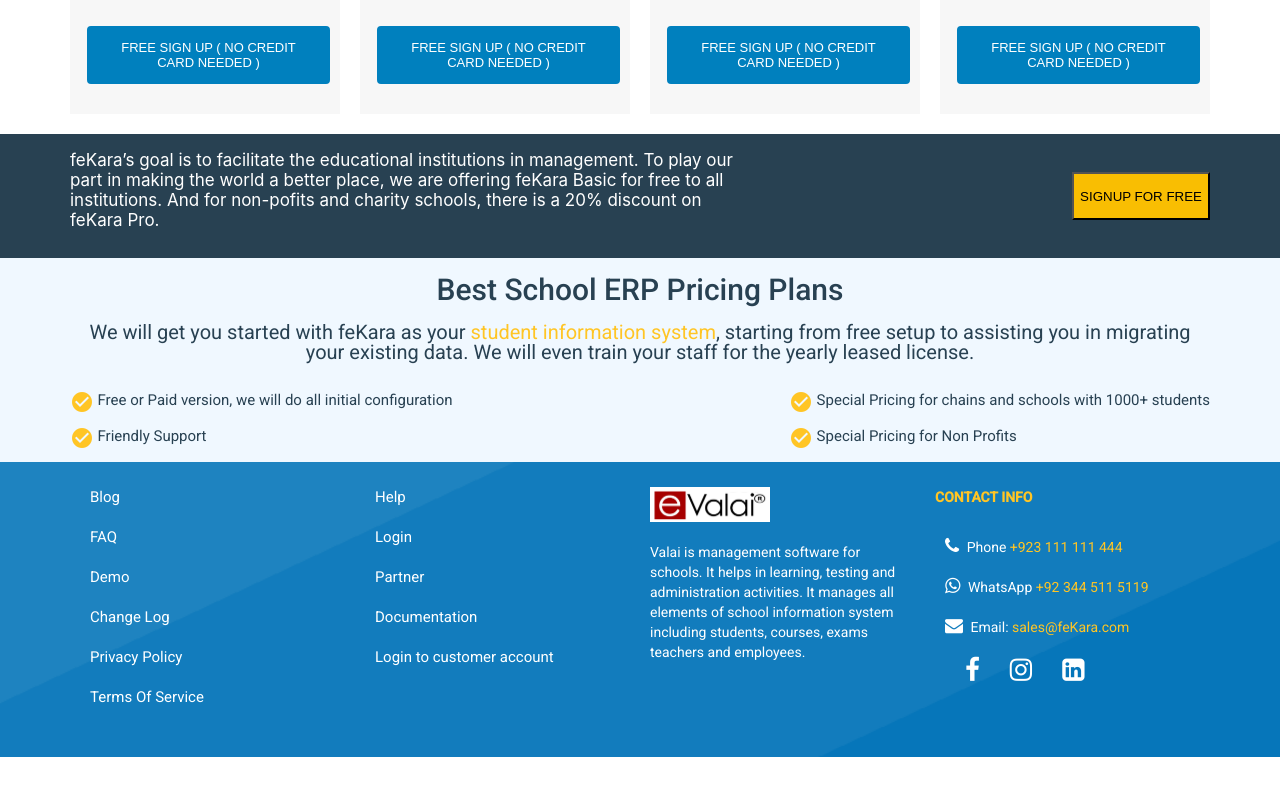
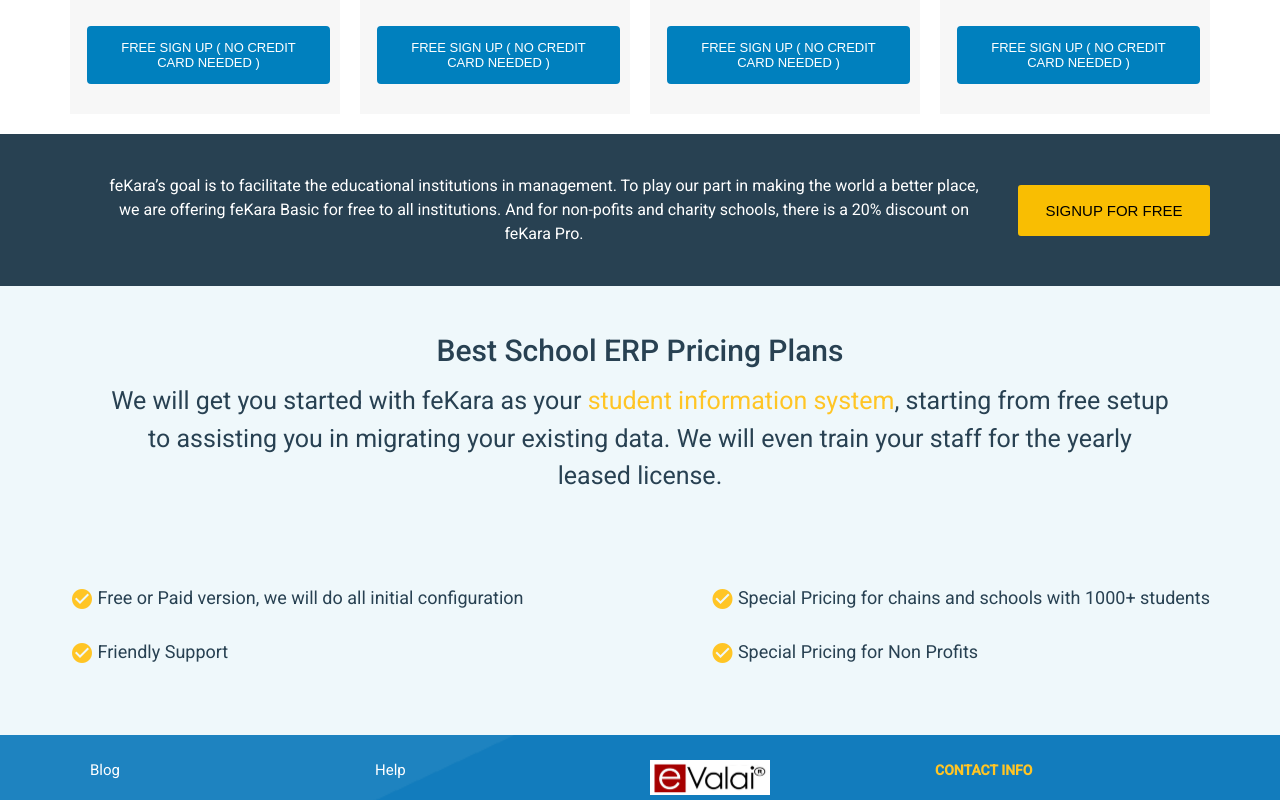
Before and after one commit to janakshah89/valai-school, an Angular app: page /pricing in a window 1280 px wide. Shown: the part 760-1560 px from the top of the page. Before the commit the page ends 1517 px from the top, so only its background shows below. Built offline with nearby package versions, Linux system fonts and the light colour scheme.

Commit message:
Added code for home and pricing footer

```diff
--- a/src/app/header/header.component.html
+++ b/src/app/header/header.component.html
@@ -1,7 +1,9 @@
 <div class="header-container">
     <div class="header-wrapper">
         <div class="logo">
-            <img src="./../../assets/img/Logo.png" />
+            <a href="/home">
+                <img src="./../../assets/img/Logo.png" />
+            </a>
         </div>
         <div class="nav-links">
             <nav>
--- a/src/app/home/home.component.html
+++ b/src/app/home/home.component.html
@@ -47,6 +47,7 @@
     </div>
 
     <div class="why-valai">
+        <div class="title"> Why Va<span class="valai-color">l</span>ai </div>
         <img src="../../assets/img/mobile.png" alt="">
 
     </div>
--- a/src/app/home/home.component.scss
+++ b/src/app/home/home.component.scss
@@ -124,4 +124,25 @@
         }
 
     }
+
+    .why-valai {
+        text-align: center;
+        margin: 0 auto;
+        max-width: 1140px;
+        padding: 20px 30px 80px;
+
+        .title {
+            font-size: 40px;
+            margin: 40px auto;
+            line-height: 1;
+
+            .valai-color {
+                color: $valai-color;
+            }
+        }
+        img {
+            margin: 0 auto;
+            height: 500px;
+        }
+    }
 }
--- a/src/app/pricing/pricing.component.html
+++ b/src/app/pricing/pricing.component.html
@@ -307,10 +307,10 @@
 
   <div class="sign-up-free-bg">
     <section class="sign-up-free-container">
-      <p>feKara’s goal is to facilitate the educational institutions in management. To play our part in making the world
+      <div>feKara’s goal is to facilitate the educational institutions in management. To play our part in making the world
         a better place, we are offering feKara Basic for free to all institutions. And for non-pofits and charity
         schools, there is a 20% discount on feKara Pro.
-      </p>
+      </div>
 
       <button>SIGNUP FOR FREE</button>
     </section>
--- a/src/app/pricing/pricing.component.scss
+++ b/src/app/pricing/pricing.component.scss
@@ -5,7 +5,7 @@
   .pricing-header {
     padding: 60px 30px;
     text-align: center;
-    background-color: aliceblue;
+    background-color: $pricing-card-bg-color;
     color: $dark-font-color;
 
     h2 {
@@ -101,44 +101,55 @@
   }
 
   .sign-up-free-bg {
-    background-color: #284152;
+    background-color: $dark-bg-color;
 
     .sign-up-free-container {
+      max-width: 1140px;
+      margin: 0 auto;
+      padding: 40px 0;
       display: flex;
-      justify-content: space-between;
-      max-width: 1140px;
       color: white;
-      font-size: 17px;
-      margin: auto;
-      font-family: -apple-system, BlinkMacSystemFont, "Segoe UI", Roboto, Oxygen, Ubuntu, Cantarell, "Open Sans",
-        "Helvetica Neue", sans-serif;
-      padding: 1rem;
+      align-items: center;
     }
-    p{
-      max-width: 60%;
+
+    div {
+      font-size: 16px;
+      line-height: 24px;
+      flex: 6;
+      margin: 0;
+      text-align: center;
+      justify-content: center;
+      padding: 0 30px;
     }
+
     button{
-      max-width: 30%;
-      background-color: $primary-btn-color;
-      height: 3rem;
-      margin: auto 0;
+      @include primary-btn;
+      margin: 0 auto;
+      padding: 15px 20px;
     }
   }
 
   .pricing-footer-bg{
-    background-color: aliceblue;
+    background-color: $light-bg-color;
+
     .pricing-footer-container{
-      padding: 1rem;
+      padding: 50px 0 80px;
       max-width: 1140px;
       margin: auto;
       text-align: center;
-      color: #284152;
+      color: $dark-bg-color;
+
       h2{
         font-size: 30px;
-        margin-top: 0;
+        line-height: 30px;
+        font-weight: 500;
       }
+
       p{
-        font-size: 20px;
+        font-size: 25px;
+        line-height: 1.5;
+        padding: 0 40px;
+
         a{
           color: $secondary-font-color;
         }
@@ -147,15 +158,20 @@
 
     .pricing-features-container{
       max-width: 1140px;
-      margin: auto;
+      margin: 0 auto;
       display: flex;
       justify-content: space-between;
+      padding-bottom: 40px;
+
       p{
         display: flex;
         gap: 3.5px;
         font-size: 15px;
-        color: #284152;
+        color: $dark-bg-color;
         font-weight: 400;
+        font-size: 18px;
+        line-height: 22px;
+        margin-bottom: 30px;
         mat-icon{
           color: $secondary-font-color;
         }
--- a/src/app/shared/_variable.scss
+++ b/src/app/shared/_variable.scss
@@ -2,20 +2,19 @@
 $secondary-font-color: #FFC525;
 $default-font-color: #000;
 $dark-font-color: #555555;
+$valai-color: #a72f1e;
 
 
 $primary-header-color: #0078BA;
 
 $primary-bg-color: transparent;
-$pricing-header-bg-color: aliceblue;
 $pricing-card-bg-color: #f7f7f7;
 $sache-bg-color: #FF0061;
+$light-bg-color: #EFF8FB;
 
 $primary-btn-color: #F9BE02;
 $seconday-btn-color: #0080BE;
 $dark-bg-color: #284152;
-
-
 
 
 @mixin primary-btn {
```
